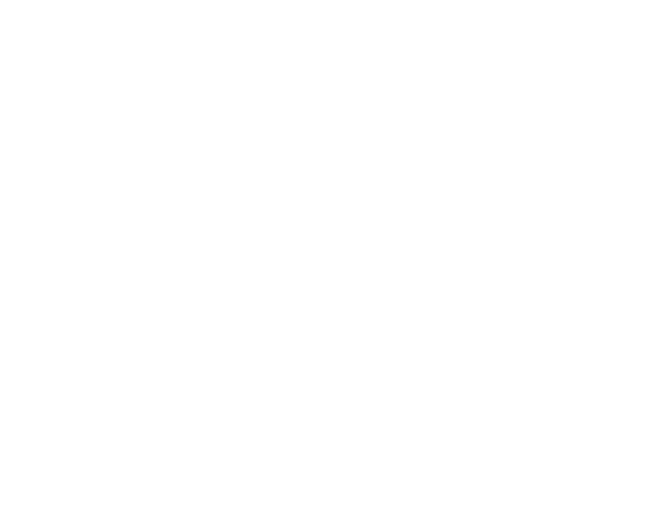
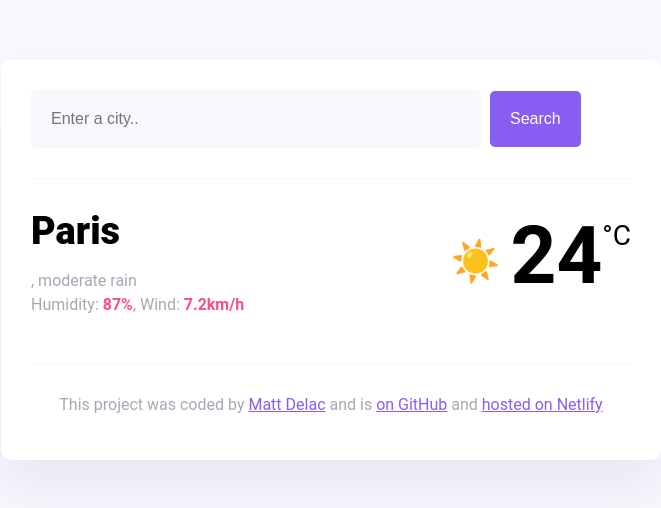
Before and after one commit to kezu44/My_weather_app, a plain HTML site: page index.html in a window 1280 px wide. Shown: the whole page, without its empty margins (309-970 px from the left). Drawn offline with Linux system fonts and the light colour scheme; files that its build step writes are made by us from their sources.

Commit message:
addesd all the codes from codesandbox

```diff
--- a/index.html
+++ b/index.html
@@ -9,6 +9,63 @@
 <body>
 
 
-<Script src="script.js"></Script>
+<Script src="script.js"><!DOCTYPE html>
+    <html lang="en">
+      <head>
+        <meta charset="UTF-8" />
+        <meta name="viewport" content="width=device-width, initial-scale=1.0" />
+        <link rel="preconnect" href="https://fonts.googleapis.com" />
+        <link rel="preconnect" href="https://fonts.gstatic.com" crossorigin />
+        <link
+          href="https://fonts.googleapis.com/css2?family=Roboto:ital,wght@0,100;0,400;0,500;0,700;0,900;1,100;1,300;1,400;1,500;1,700;1,900&display=swap"
+          rel="stylesheet"
+        />
+        <link rel="stylesheet" href="src/style.css" />
+        <script src="https://unpkg.com/axios/dist/axios.min.js"></script>
+        <title>My weather application</title>
+      </head>
+      <body>
+        <div class="weather-app">
+          <header>
+            <form id="search-form">
+              <input
+                type="search"
+                placeholder="Enter a city.."
+                required
+                class="search-input"
+                id="search-input"
+              />
+              <input type="submit" value="Search" class="search-button" />
+            </form>
+          </header>
+          <main>
+            <div class="current-weather">
+              <div>
+                <h1 class="current-city" id="current-city">Paris</h1>
+                <p class="current-details">
+                  <span id="current-date"></span>, moderate rain <br />
+                  Humidity: <strong>87%</strong>, Wind: <strong>7.2km/h</strong>
+                </p>
+              </div>
+              <div class="current-temperature">
+                <span class="current-temperature-icon">☀️</span
+                ><span class="current-temperature-value">24</span
+                ><span class="current-temperature-unit">°C</span>
+              </div>
+            </div>
+          </main>
+          <footer>
+            <p>
+              This project was coded by
+              <a href="#" target="_blank">Matt Delac</a> and is
+              <a href="#" target="_blank"> on GitHub</a> and
+              <a href="#" target="_blank">hosted on Netlify</a>
+            </p>
+          </footer>
+        </div>
+      </body>
+      <script src="src/script.js"></script>
+    </html>
+    </Script>
 </body>
 </html>
--- a/script.js
+++ b/script.js
@@ -0,0 +1,52 @@
+function search(event) {
+    event.preventDefault();
+    let searchInputElement = document.querySelector("#search-input");
+    let cityElement = document.querySelector("#current-city");
+    let city = searchInputElement.value;
+    cityElement.innerHTML = city;
+    let apiURL = `https://api.shecodes.io/weather/v1/current?query=${city}&key=ac0e90fab3b874b0te420f3c3fe852oa`;
+    axios.get(apiURL).then(displayTemperature);
+  }
+
+  function displayTemperature(response) {
+    let temperature = Math.round(response.data.temperature.current);
+    let city = response.data.city;
+    let country = response.data.country;
+    let description = response.data.condition.description;
+    let temperatureElement = document.querySelector(".current-temperature-value");
+    temperatureElement.innerHTML = `${temperature}`;
+  }
+
+  function formatDate(date) {
+    let minutes = date.getMinutes();
+    let hours = date.getHours();
+    let day = date.getDay();
+
+    if (minutes < 10) {
+      minutes = `0${minutes}`;
+    }
+
+    if (hours < 10) {
+      hours = `0${hours}`;
+    }
+
+    let days = [
+      "Sunday",
+      "Monday",
+      "Tuesday",
+      "Wednesday",
+      "Thursday",
+      "Friday",
+      "Saturday",
+    ];
+
+    let formattedDay = days[day];
+    return `${formattedDay} ${hours}:${minutes}`;
+  }
+
+  let searchForm = document.querySelector("#search-form");
+  searchForm.addEventListener("submit", search);
+
+  let currentDateELement = document.querySelector("#current-date");
+  let currentDate = new Date();
+  currentDateELement.innerHTML = formatDate(currentDate);
--- a/style.css
+++ b/style.css
@@ -0,0 +1,98 @@
+body {
+    background: #f9f7fe;
+    font-family: "Roboto", sans-serif;
+  }
+
+  a {
+    color: #885df1;
+  }
+
+  .weather-app {
+    background: white;
+    max-width: 600px;
+    margin: 60px auto;
+    padding: 30px;
+    border-radius: 10px;
+    box-shadow: 0 30px 50px rgba(65, 50, 100, 0.08);
+  }
+
+  header {
+    border-bottom: 1px solid #f9f7fe;
+    padding-bottom: 30px;
+  }
+
+  .search-input {
+    background-color: #f9f7fe;
+    border: none;
+    color: rgba(39, 33, 66, 0.4);
+    font-size: 16px;
+    padding: 20px;
+    width: 75%;
+    border-radius: 6px;
+  }
+
+  .search-button {
+    margin-left: 5px;
+    font-size: 16px;
+    background-color: #885df1;
+    color: white;
+    border: none;
+    padding: 20px;
+    line-height: 1;
+    border-radius: 5px;
+  }
+
+  main {
+    padding: 30px 0;
+  }
+
+  .current-temperature {
+    font-size: 48px;
+  }
+
+  .current-weather {
+    display: flex;
+    justify-content: space-between;
+  }
+
+  .current-city {
+    font-size: 38px;
+    font-weight: 900;
+    margin: 0;
+  }
+  .current-details {
+    color: rgba(39, 33, 66, 0.4);
+    font-size: 16px;
+    font-weight: 400;
+    line-height: 24px;
+  }
+
+  .current-details strong {
+    color: #f65282;
+  }
+
+  .current-temperature-icon {
+    position: relative;
+    top: -8px;
+    font-size: 40px;
+    margin-right: 10px;
+  }
+
+  .current-temperature-value {
+    font-size: 80px;
+    font-weight: bold;
+  }
+
+  .current-temperature-unit {
+    font-size: 28px;
+    position: relative;
+    top: -38px;
+  }
+
+  footer {
+    border-top: 1px solid #f9f7fe;
+    text-align: center;
+    padding-top: 15px;
+
+    color: rgba(39, 33, 66, 0.4);
+  }
```
